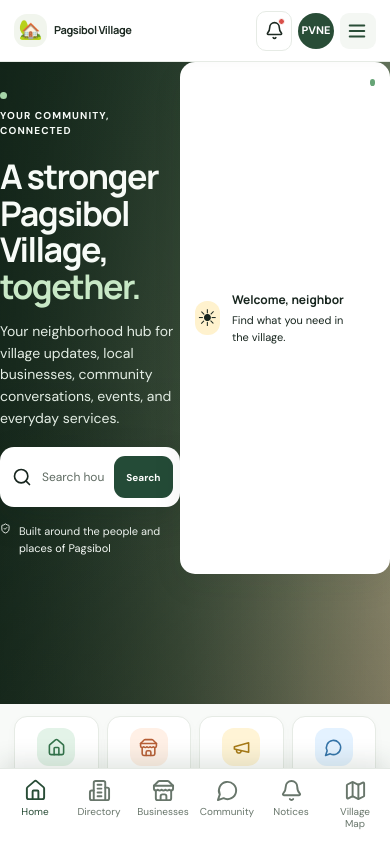
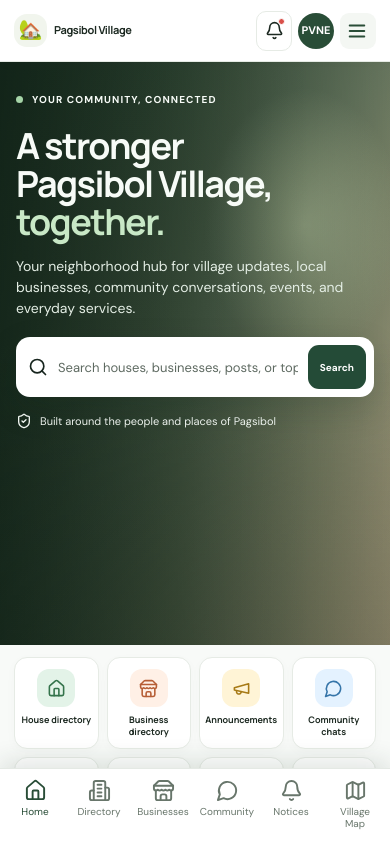
Before and after one commit to siidigitalcreative-engine/pvne, a Next.js app: page / in a window 390 px wide. Shown: the top 842 px of the page. Built offline with nearby package versions, Linux system fonts and the light colour scheme.

Commit message:
Update globals.css

```diff
--- a/app/globals.css
+++ b/app/globals.css
@@ -782,3 +782,153 @@ img,svg,video,canvas{max-width:100%;height:auto}
     min-height: 138px;
   }
 }
+
+/* =========================================================
+   PVNE MOBILE HERO REPAIR — FULL STYLESHEET OVERRIDE
+   Keeps the existing site design and fixes the narrow-screen hero.
+   ========================================================= */
+@media (max-width: 840px) {
+  .hero {
+    min-height: 0 !important;
+    height: auto !important;
+    overflow: hidden !important;
+    display: block !important;
+  }
+
+  .hero-grid {
+    display: grid !important;
+    grid-template-columns: minmax(0, 1fr) !important;
+    grid-template-areas: none !important;
+    gap: 22px !important;
+    align-items: start !important;
+    width: 100% !important;
+    min-width: 0 !important;
+    height: auto !important;
+  }
+
+  .hero-copy {
+    display: flex !important;
+    flex-direction: column !important;
+    align-items: stretch !important;
+    width: 100% !important;
+    min-width: 0 !important;
+    max-width: 100% !important;
+    gap: 18px !important;
+  }
+
+  .hero-copy > .eyebrow,
+  .hero-copy > h1,
+  .hero-copy > .lede,
+  .hero-copy > .cta-row,
+  .hero-copy > .hero-image-showcase,
+  .hero-grid > .stack-card {
+    grid-area: auto !important;
+    position: static !important;
+    width: 100% !important;
+    min-width: 0 !important;
+    max-width: 100% !important;
+    margin: 0 !important;
+    transform: none !important;
+    box-sizing: border-box !important;
+  }
+
+  .hero h1 {
+    font-size: clamp(36px, 9vw, 48px) !important;
+    line-height: 1.05 !important;
+    overflow-wrap: normal !important;
+    word-break: normal !important;
+  }
+
+  .hero .lede,
+  .hero .hero-content > p {
+    max-width: 100% !important;
+    line-height: 1.5 !important;
+  }
+
+  .hero-search-wrap {
+    width: 100% !important;
+    max-width: 100% !important;
+    min-width: 0 !important;
+    margin: 0 !important;
+  }
+
+  .hero-search {
+    display: flex !important;
+    flex-wrap: nowrap !important;
+    align-items: center !important;
+    gap: 8px !important;
+    width: 100% !important;
+    max-width: 100% !important;
+    min-width: 0 !important;
+    height: auto !important;
+    min-height: 60px !important;
+    padding: 7px 8px 7px 12px !important;
+    box-sizing: border-box !important;
+  }
+
+  .hero-search input {
+    flex: 1 1 0 !important;
+    width: 0 !important;
+    min-width: 0 !important;
+    max-width: 100% !important;
+    font-size: 13px !important;
+  }
+
+  .hero-search button {
+    flex: 0 0 auto !important;
+    min-height: 44px !important;
+    padding-inline: 12px !important;
+    white-space: nowrap !important;
+  }
+
+  .hero-side-card {
+    position: static !important;
+    inset: auto !important;
+    display: flex !important;
+    align-items: center !important;
+    gap: 12px !important;
+    width: 100% !important;
+    min-width: 0 !important;
+    max-width: 100% !important;
+    min-height: 0 !important;
+    height: auto !important;
+    margin: 0 !important;
+    padding: 14px !important;
+    transform: none !important;
+    box-sizing: border-box !important;
+  }
+
+  .hero-side-card > * {
+    min-width: 0 !important;
+    max-width: 100% !important;
+  }
+
+  .hero-image-showcase {
+    width: 100% !important;
+    max-width: 100% !important;
+    min-width: 0 !important;
+    height: auto !important;
+    min-height: 0 !important;
+  }
+}
+
+@media (max-width: 380px) {
+  .hero-content {
+    width: calc(100% - 28px) !important;
+    padding-block: 28px 24px !important;
+  }
+
+  .hero h1 {
+    font-size: 35px !important;
+  }
+
+  .hero-search {
+    gap: 6px !important;
+    padding-left: 9px !important;
+  }
+
+  .hero-search button {
+    padding-inline: 9px !important;
+    font-size: 12px !important;
+  }
+}
```
